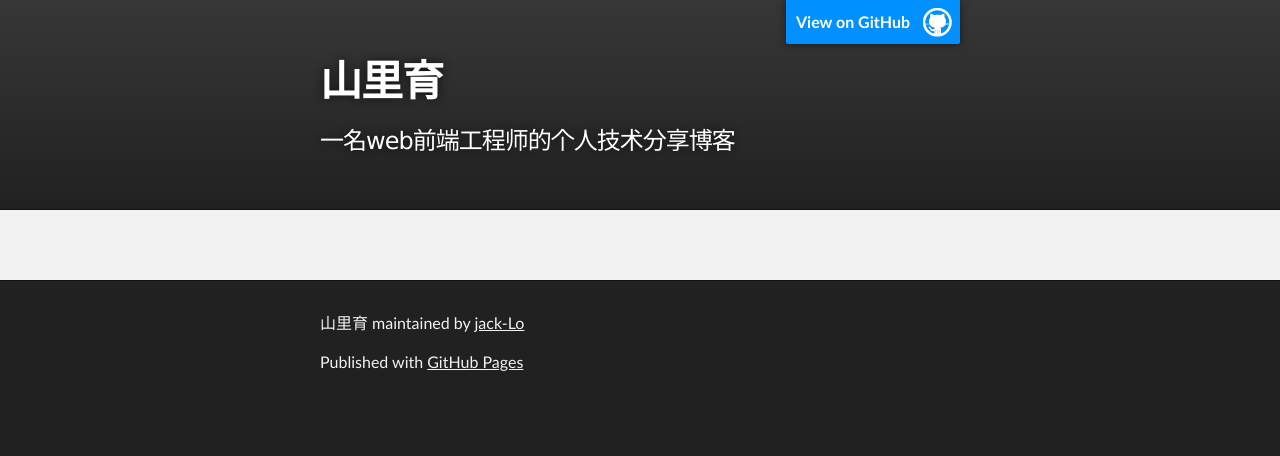
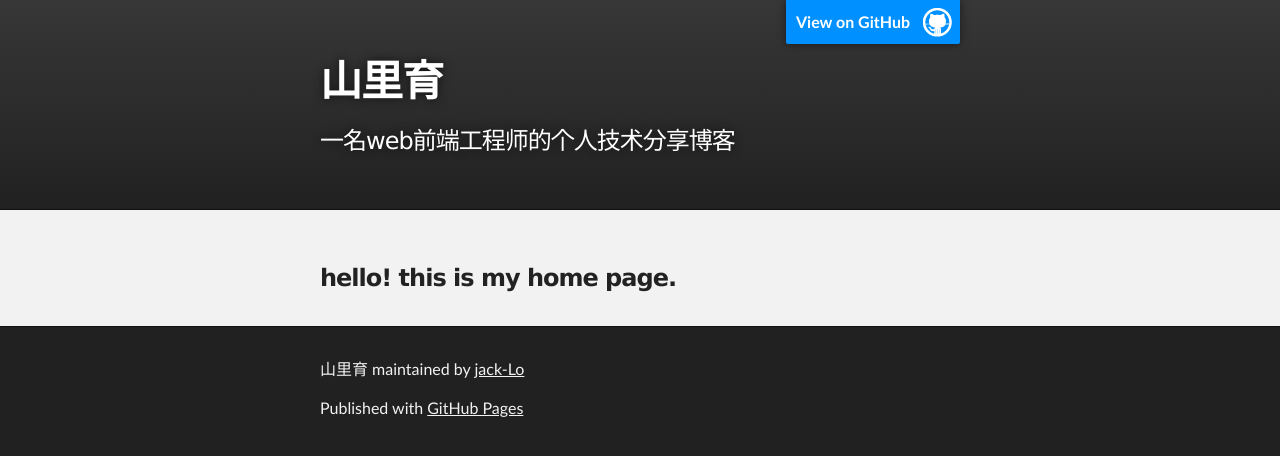
Before and after one commit to Jack-Lo/blog, a Jekyll site: the page built from index.html, in a window 1280 px wide. Shown: the top 456 px of the page. Built offline with Jekyll 4.4.1, drawn with Linux system fonts in a browser that asks for light colours.

Commit message:
add content

```diff
--- a/index.html
+++ b/index.html
@@ -2,3 +2,6 @@
 layout: default
 title: 山里育
 ---
+<div>
+  hello! this is my home page.
+<div>
```
